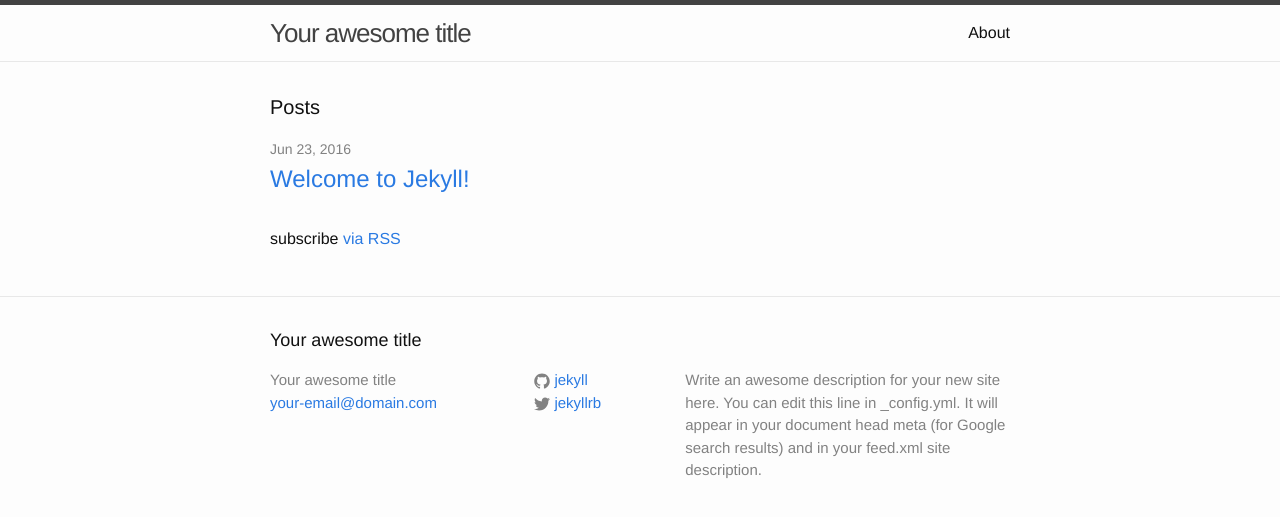
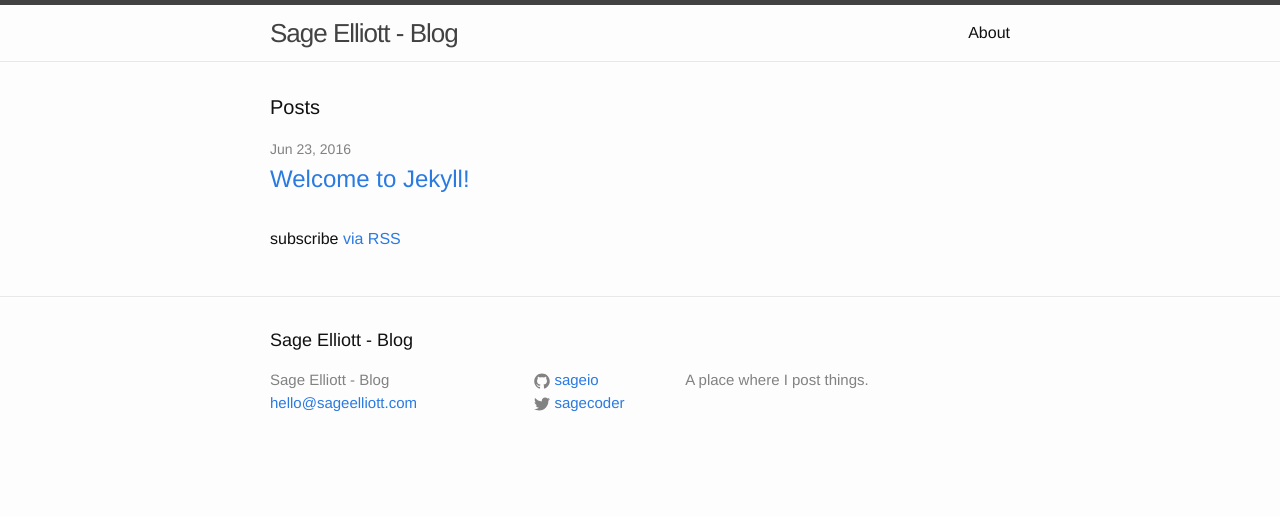
Before and after one commit to sagecodes/sage-blog, a Jekyll site: the page built from index.html, in a window 1280 px wide. Shown: the top 517 px of the page. Built offline with Jekyll 4.4.1, drawn with Linux system fonts in a browser that asks for light colours.

Commit message:
update basic info and make URL permalink pretty

```diff
--- a/_config.yml
+++ b/_config.yml
@@ -6,16 +6,13 @@
 # 'jekyll serve'. If you change this file, please restart the server process.
 
 # Site settings
-title: Your awesome title
-email: your-email@domain.com
-description: > # this means to ignore newlines until "baseurl:"
-  Write an awesome description for your new site here. You can edit this
-  line in _config.yml. It will appear in your document head meta (for
-  Google search results) and in your feed.xml site description.
-baseurl: "" # the subpath of your site, e.g. /blog
-url: "http://yourdomain.com" # the base hostname & protocol for your site
-twitter_username: jekyllrb
-github_username:  jekyll
+title: Sage Elliott - Blog
+email: hello@sageelliott.com
+description: A place where I post things.
+url: "http://blog.sageelliott.com" # the base hostname & protocol for your site
+twitter_username: sagecoder
+github_username:  sageio
 
 # Build settings
 markdown: kramdown
+permalink: pretty
```
Also changed, not shown: 1 other file.
